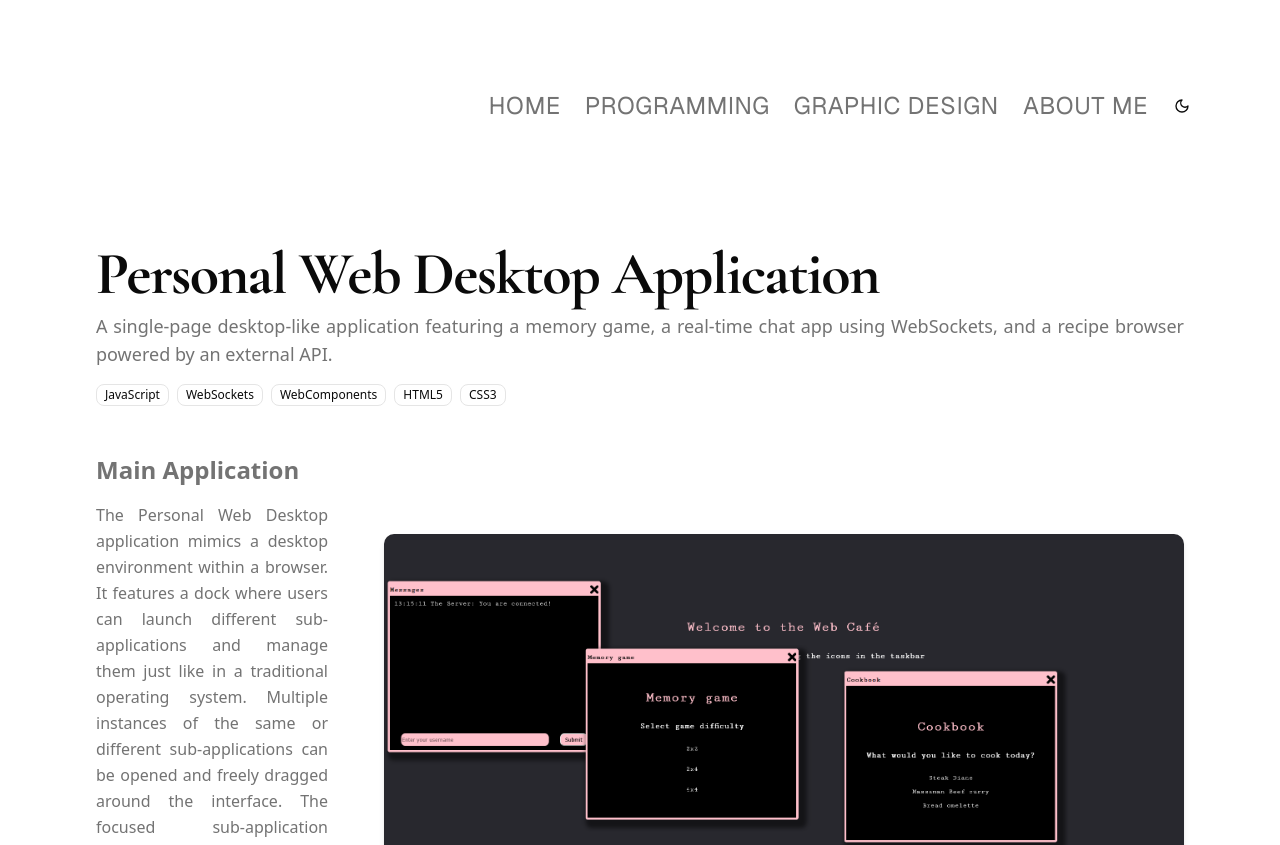
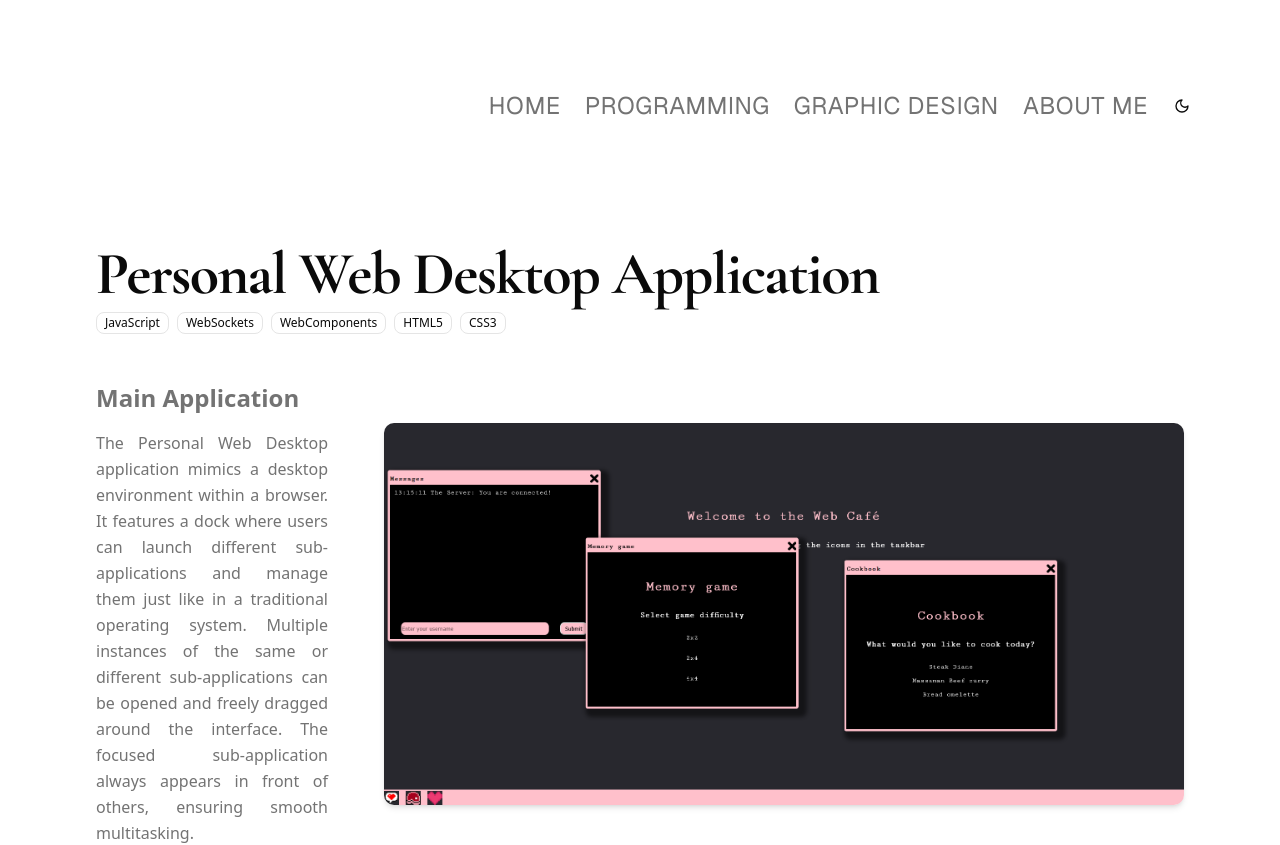
Before and after one commit to AnnaManoleLNU/anna-manole-portfolio, a Next.js app: page /programming/pwd in a window 1280 px wide. Shown: the top 845 px of the page. Built offline with nearby package versions, Linux system fonts and the light colour scheme.

Commit message:
update pwd

```diff
--- a/app/programming/pwd/page.tsx
+++ b/app/programming/pwd/page.tsx
@@ -15,10 +15,6 @@ export default function Pwd() {
         Personal Web Desktop Application
       </h1>
 
-      <p className="text-lg text-muted-foreground mb-4">
-        A single-page desktop-like application featuring a memory game, a real-time chat app using WebSockets, and a recipe browser powered by an external API.
-      </p>
-
       <div className="flex flex-wrap gap-2 mb-6">
         {technologies.map((tech, i) => (
           <Badge key={i} variant="outline">
@@ -28,11 +24,11 @@ export default function Pwd() {
       </div>
 
       <div className="mt-12 space-y-12 text-base leading-relaxed text-muted-foreground">
-        <div className="flex flex-col md:flex-row gap-14 items-center">
+        <div className="flex flex-col lg:flex-col xl:flex-row gap-14 items-center">
           <div className="flex-1">
             <h2 className="text-2xl font-bold mb-4">Main Application</h2>
             <p>
-              The Personal Web Desktop application mimics a desktop environment within a browser. It features a dock where users can launch different sub-applications and manage them just like in a traditional operating system. Multiple instances of the same or different sub-applications can be opened and freely dragged around the interface. The focused sub-application always appears in front of others, ensuring smooth multitasking. Additionally, sub-applications can be minimized to the dock for a cleaner workspace.
+              The Personal Web Desktop application mimics a desktop environment within a browser. It features a dock where users can launch different sub-applications and manage them just like in a traditional operating system. Multiple instances of the same or different sub-applications can be opened and freely dragged around the interface. The focused sub-application always appears in front of others, ensuring smooth multitasking.
             </p>
           </div>
           <Image
```
